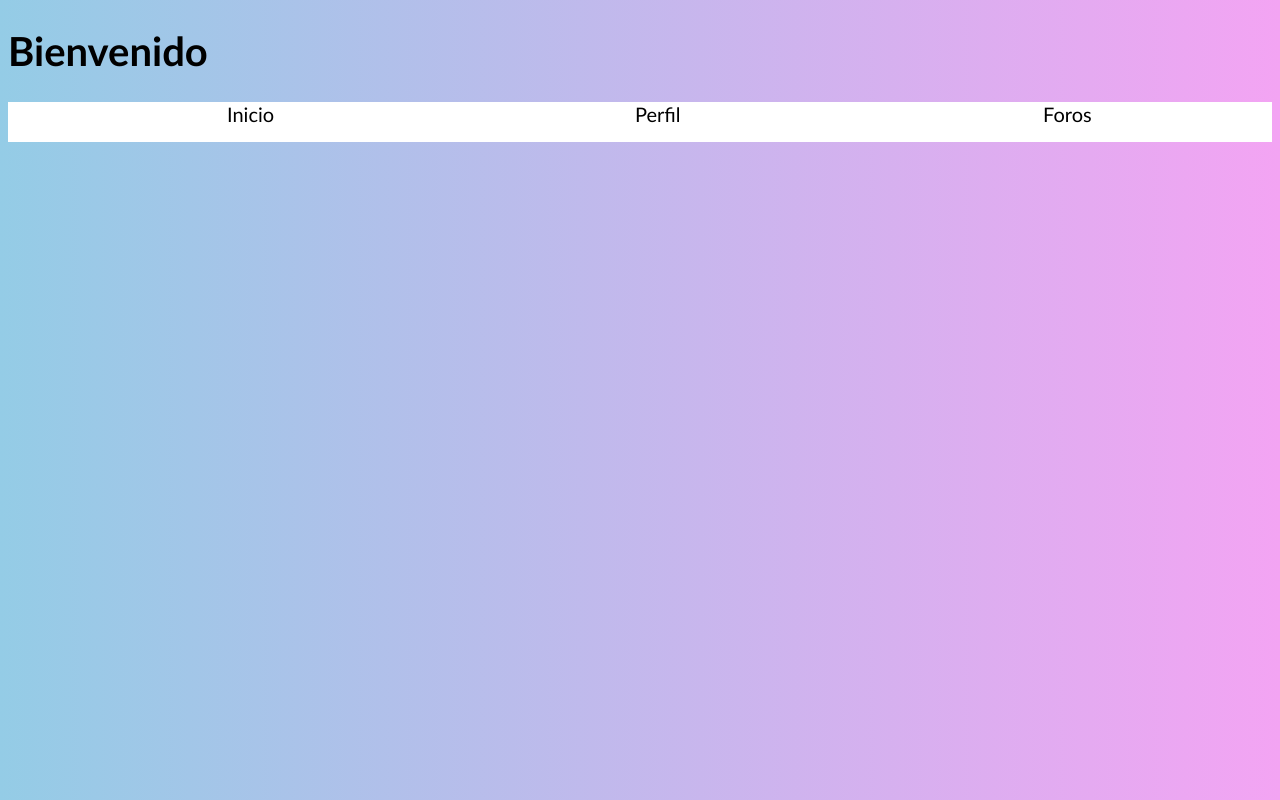
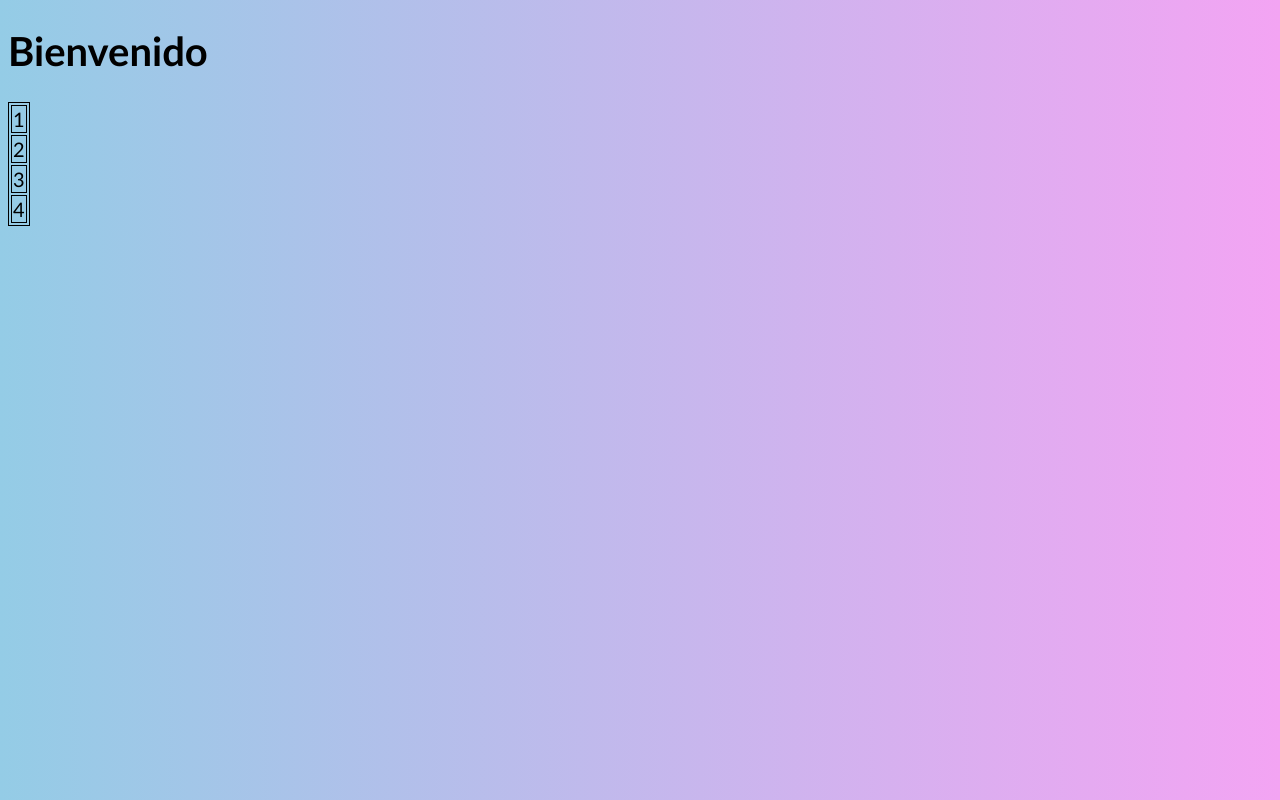
Before and after one commit to MarianaGavino/LoginJS, a plain HTML site: page home.html in a window 1280 px wide. Drawn offline with Linux system fonts and the light colour scheme.

```diff
--- a/home.html
+++ b/home.html
@@ -11,17 +11,26 @@
         <h1>Bienvenido </h1>
     </header>
 
-    <nav>
-        <ul>
-            <li><a href="·">Inicio</a></li>
-            <li><a href="·">Perfil</a></li>
-            <li><a href="·">Foros</a></li>
-        </ul>
-    </nav>
 
+    <table class="table">
+        <tr>
+            <td>1</td>
+        </tr>
+        <tr>
+            <td>2</td>
+        </tr>
+        <tr>
+            <td>3</td>
+        </tr>
+        <tr>
+            <td>4</td>
+        </tr>
+    </table>
     <div class="content">
 
     </div>
 
+    <script src="home.js"></script>
+
 </body>
 </html>
--- /dev/null
+++ b/home.js
@@ -0,0 +1 @@
+const table = document.querySelector(".table");
--- a/styles/home.css
+++ b/styles/home.css
@@ -4,19 +4,10 @@ body {
     font-size: 20px;
 }
 
-nav {
-        background-color: rgb(255, 255, 255);
+table, td {
+    border: 1px solid black;
 }
-ul {
-    display: flex;
-    justify-content: space-around;
+
+td {
+    margin: 10px;
 }
-li {
-    list-style: none;
-    height: 40px;
-    width: 50px;
-}
-a {
-    text-decoration: none;
-    color: black;
-}
```
Also changed, not shown: index.html (+3 -2 lines), script.js (+15 -19 lines), styles/index.css (+10 -0 lines).
